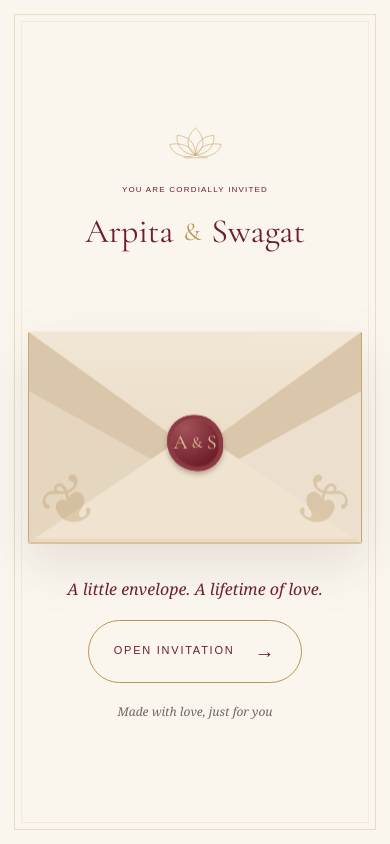
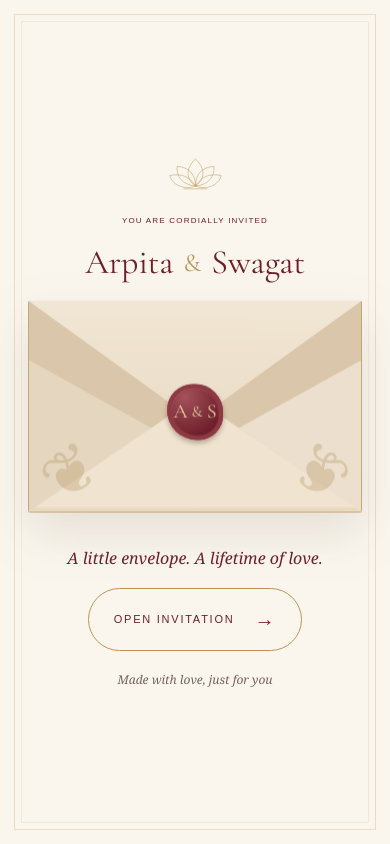
Before and after one commit to mishrarpita321/wedding-invitation, a React (Vite) app: page / in a window 390 px wide. Built offline with nearby package versions, Linux system fonts and the light colour scheme.

Commit message:
some changes

```diff
--- a/src/components/envelope/envelope.css
+++ b/src/components/envelope/envelope.css
@@ -128,7 +128,7 @@
 @media (max-width: 600px) {
   .opening { min-height: max(100svh, 700px); padding-left: 28px; padding-right: 28px; }
   .paper-frame { inset: 14px; }
-  .envelope-heading { margin-bottom: 85px; gap: 10px; }
+  .envelope-heading { gap: 10px; }
   .opening-lotus { width: 55px; height: 40px; margin-bottom: 20px; }
   .envelope-stage .eyebrow { font-size: 8px; margin-bottom: 16px; }
   .wax-seal { width: 56px; height: 56px; font-size: 20px; }
--- a/src/components/events/EventTimeline.tsx
+++ b/src/components/events/EventTimeline.tsx
@@ -11,7 +11,7 @@ export default function EventTimeline() {
   return (
     <section id="celebrations" className="section itinerary" aria-labelledby="itinerary-title">
       <Container maxWidth="lg">
-        <Reveal><h2 id="itinerary-title">Wedding Itinerary</h2>
+        <Reveal><h2 id="itinerary-title">Wedding Celebrations</h2>
           <p className="section-intro">Join us for the moments that mean everything.</p></Reveal>
         <Box component="ol" className="event-timeline">
           {events.map((event, index) => (
--- a/src/pages/WeddingInvitation.tsx
+++ b/src/pages/WeddingInvitation.tsx
@@ -28,7 +28,7 @@ export default function WeddingInvitation({ music }: { music: MusicToggleProps }
       <CoupleIntroduction />
       <EventTimeline />
       <WeddingCountdown />
-      <VenueLocation />
+      {/* <VenueLocation /> */}
       <Footer />
     </motion.main>
   );
```
Also changed, not shown: 1 other file (tests, documents, lock files or other folders).
